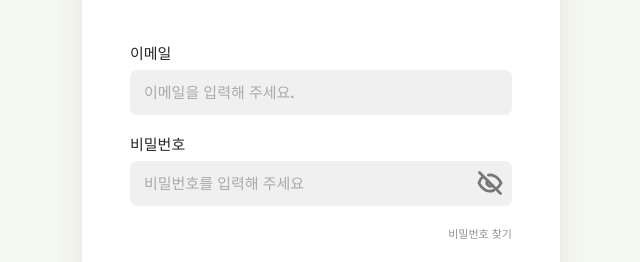
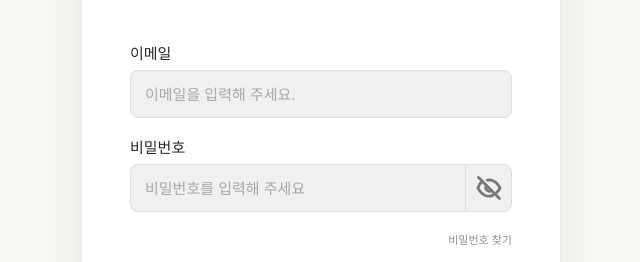
Before and after one commit to HabbitChanllenge/HabbitChallenge-FE, a React (Vite) app: page / in a window 1280 px wide. Shown: the part 169-431 px from the top of the page, without its empty margins (319-959 px from the left). Built offline with nearby package versions, Linux system fonts and the light colour scheme; no server answers.

Commit message:
입력칸 통일

```diff
--- a/src/App.css
+++ b/src/App.css
@@ -228,6 +228,16 @@ input:focus {
   margin-top: auto;
   padding: 13px;
   font-size: 15px;
+}
+.primary-button.recovery-submit:not(.is-ready),
+.primary-button.recovery-submit:not(.is-ready):hover {
+  background: #d7f370;
+  cursor: not-allowed;
+}
+.primary-button.recovery-submit.is-ready,
+.primary-button.recovery-submit.is-ready:hover {
+  background: #95cd1a;
+  cursor: pointer;
 }
 .password-change-form {
   display: flex;
@@ -1753,6 +1763,177 @@ input:focus {
   align-items: end;
   gap: 5px;
   padding: 26px 18px 0;
+}
+
+/* Keep the home preview and full ranking podium on the same scale. */
+.home-ranking-podium,
+.ranking-podium {
+  box-sizing: border-box;
+  width: min(100%, 580px);
+  min-height: 170px;
+  margin: 44px auto 22px;
+  gap: 14px;
+}
+.home-podium-user,
+.ranking-podium .podium-user,
+.ranking-podium .podium-user.first,
+.ranking-podium .podium-user.second,
+.ranking-podium .podium-user.third {
+  box-sizing: border-box;
+  min-height: 145px;
+}
+.home-podium-user.first,
+.ranking-podium .podium-user.first {
+  min-height: 170px;
+}
+.home-podium-user.second,
+.ranking-podium .podium-user.second {
+  min-height: 145px;
+}
+.home-podium-user.third,
+.ranking-podium .podium-user.third {
+  min-height: 110px;
+}
+.home-podium-user .trophy-icon,
+.ranking-podium .podium-user.first .trophy-icon {
+  transform: scale(1.12);
+}
+.home-empty-state button,
+.habit-empty button {
+  min-height: 42px;
+  height: 42px;
+  font-size: 15px;
+}
+
+@media (max-width: 899px) {
+  .home-ranking-podium,
+  .ranking-podium {
+    width: min(100%, 560px);
+    min-height: 140px;
+    margin: 38px auto 20px;
+    gap: 8px;
+  }
+  .home-podium-user,
+  .ranking-podium .podium-user,
+  .ranking-podium .podium-user.first,
+  .ranking-podium .podium-user.second,
+  .ranking-podium .podium-user.third {
+    min-height: 120px;
+  }
+  .home-podium-user.first,
+  .ranking-podium .podium-user.first {
+    min-height: 145px;
+  }
+  .home-podium-user.second,
+  .ranking-podium .podium-user.second {
+    min-height: 120px;
+  }
+  .home-podium-user.third,
+  .ranking-podium .podium-user.third {
+    min-height: 100px;
+  }
+  .home-empty-state button,
+  .habit-empty button {
+    min-height: 46px;
+    height: 46px;
+    font-size: 16px;
+  }
+}
+
+/* Final shared sizing after responsive ranking overrides. */
+.home-ranking-podium,
+.ranking-podium {
+  box-sizing: border-box;
+  width: min(100%, 580px);
+  min-height: 170px;
+  margin: 44px auto 22px;
+  gap: 14px;
+}
+.home-podium-user,
+.ranking-podium .podium-user,
+.ranking-podium .podium-user.first,
+.ranking-podium .podium-user.second,
+.ranking-podium .podium-user.third { box-sizing: border-box; min-height: 145px; }
+.home-podium-user.first,
+.ranking-podium .podium-user.first { min-height: 170px; }
+.home-podium-user.second,
+.ranking-podium .podium-user.second { min-height: 145px; }
+.home-podium-user.third,
+.ranking-podium .podium-user.third { min-height: 110px; }
+.home-podium-user .trophy-icon,
+.ranking-podium .podium-user.first .trophy-icon { transform: scale(1.12); }
+.home-empty-state button,
+.habit-empty button { min-height: 42px; height: 42px; font-size: 15px; }
+.home-empty-state { grid-template-rows: auto 42px; }
+@media (max-width: 899px) {
+  .home-ranking-podium,
+  .ranking-podium { width: min(100%, 560px); min-height: 140px; margin: 38px auto 20px; gap: 8px; }
+  .home-podium-user,
+  .ranking-podium .podium-user,
+  .ranking-podium .podium-user.first,
+  .ranking-podium .podium-user.second,
+  .ranking-podium .podium-user.third { min-height: 120px; }
+  .home-podium-user.first,
+  .ranking-podium .podium-user.first { min-height: 145px; }
+  .home-podium-user.second,
+  .ranking-podium .podium-user.second { min-height: 120px; }
+  .home-podium-user.third,
+  .ranking-podium .podium-user.third { min-height: 100px; }
+  .home-empty-state button,
+  .habit-empty button { min-height: 46px; height: 46px; font-size: 16px; }
+  .home-empty-state { grid-template-rows: auto 46px; }
+}
+
+/* Keep password input and visibility control inside one clean field. */
+.input-wrap {
+  box-sizing: border-box;
+  min-height: 48px;
+  align-items: stretch;
+  border: 2px solid #95cd1a;
+  border-radius: 10px;
+  outline: 0;
+  background: #f8fceb;
+}
+.input-wrap:focus-within {
+  border-color: #83b90a;
+  outline: 0;
+  box-shadow: 0 0 0 2px rgb(149 205 26 / 18%);
+}
+.input-wrap.has-error {
+  border-color: #ff7474;
+  outline: 0 !important;
+  box-shadow: 0 0 0 2px rgb(255 116 116 / 14%);
+}
+.input-wrap input,
+.input-wrap input:focus {
+  box-sizing: border-box;
+  min-width: 0;
+  min-height: 44px;
+  padding: 10px 14px;
+  border: 0;
+  border-radius: 0;
+  outline: 0 !important;
+  background: transparent;
+  box-shadow: none;
+  font-size: 15px;
+  line-height: 1.4;
+}
+.input-wrap .visibility-button {
+  box-sizing: border-box;
+  flex: 0 0 48px;
+  width: 48px;
+  min-height: 44px;
+  height: auto;
+  border: 0;
+  border-left: 1px solid rgb(149 205 26 / 35%);
+  border-radius: 0;
+  outline: 0;
+  box-shadow: none;
+}
+.input-wrap .visibility-button:focus,
+.input-wrap .visibility-button:focus-visible {
+  outline: 0;
+  box-shadow: none;
 }
 .podium-user {
   position: relative;
@@ -3458,3 +3639,146 @@ input:focus {
     margin-top: 52px;
   }
 }
+
+/* Auth fields share the login email field's dimensions and focus treatment. */
+.auth-form .field,
+.password-change-form .password-change-field {
+  gap: 7px;
+  font-size: 15px;
+}
+.auth-form .field > input,
+.password-change-field .password-change-input {
+  box-sizing: border-box;
+  width: 100%;
+  min-width: 0;
+  min-height: 48px;
+  border: 1px solid #dedede;
+  border-radius: 8px;
+  background: #f0f0f0;
+  color: #282828;
+  font-family: inherit;
+  font-size: 15px;
+  font-weight: 400;
+  line-height: 1.4;
+}
+.auth-form .field > input {
+  padding: 12px 14px;
+  outline: 0;
+}
+.auth-form .field > input:focus {
+  border-color: #95cd1a;
+  outline: 0;
+  background: #f8fceb;
+  box-shadow: 0 0 0 2px rgb(149 205 26 / 18%);
+}
+.auth-form .field > input.has-error {
+  border-color: #ff7474;
+  outline: 0 !important;
+  box-shadow: 0 0 0 2px rgb(255 116 116 / 14%);
+}
+.auth-form .field > .input-wrap,
+.password-change-field .password-change-input {
+  display: flex;
+  align-items: stretch;
+  overflow: hidden;
+  border: 1px solid #dedede;
+  border-radius: 8px;
+  outline: 0;
+  background: #f0f0f0;
+  box-shadow: none;
+}
+.auth-form .field > .input-wrap:focus-within,
+.password-change-field .password-change-input:focus-within {
+  border-color: #95cd1a;
+  outline: 0;
+  background: #f8fceb;
+  box-shadow: 0 0 0 2px rgb(149 205 26 / 18%);
+}
+.auth-form .field > .input-wrap.has-error,
+.password-change-field .password-change-input.has-error {
+  border-color: #ff7474;
+  outline: 0 !important;
+  box-shadow: 0 0 0 2px rgb(255 116 116 / 14%);
+}
+.auth-form .field > .input-wrap input,
+.password-change-field .password-change-input input,
+.auth-form .field > .input-wrap input:focus,
+.password-change-field .password-change-input input:focus {
+  flex: 1 1 auto;
+  width: auto;
+  min-width: 0;
+  min-height: 46px;
+  padding: 12px 14px;
+  border: 0;
+  border-radius: 0;
+  outline: 0 !important;
+  background: transparent;
+  box-shadow: none;
+  font-family: inherit;
+  font-size: 15px;
+  font-weight: 400;
+  line-height: 1.4;
+}
+.auth-form .visibility-button,
+.password-change-field .password-eye {
+  box-sizing: border-box;
+  flex: 0 0 46px;
+  width: 46px;
+  min-height: 46px;
+  height: auto;
+  border: 0;
+  border-left: 1px solid #dedede;
+  border-radius: 0;
+  outline: 0;
+  box-shadow: none;
+}
+.auth-form .visibility-button:focus,
+.auth-form .visibility-button:focus-visible,
+.password-change-field .password-eye:focus,
+.password-change-field .password-eye:focus-visible {
+  outline: 0;
+  box-shadow: none;
+}
+.password-change-form { padding-inline: 32px; }
+
+/* Final shared sizing after responsive ranking overrides. */
+.home-ranking-podium,
+.ranking-podium {
+  box-sizing: border-box;
+  width: min(100%, 580px);
+  min-height: 170px;
+  margin: 44px auto 22px;
+  gap: 14px;
+}
+.home-podium-user,
+.ranking-podium .podium-user,
+.ranking-podium .podium-user.first,
+.ranking-podium .podium-user.second,
+.ranking-podium .podium-user.third { box-sizing: border-box; min-height: 145px; }
+.home-podium-user.first,
+.ranking-podium .podium-user.first { min-height: 170px; }
+.home-podium-user.second,
+.ranking-podium .podium-user.second { min-height: 145px; }
+.home-podium-user.third,
+.ranking-podium .podium-user.third { min-height: 110px; }
+.home-podium-user .trophy-icon,
+.ranking-podium .podium-user.first .trophy-icon { transform: scale(1.12); }
+.home-empty-state button,
+.habit-empty button { min-height: 42px; height: 42px; font-size: 15px; }
+@media (max-width: 899px) {
+  .home-ranking-podium,
+  .ranking-podium { width: min(100%, 560px); min-height: 140px; margin: 38px auto 20px; gap: 8px; }
+  .home-podium-user,
+  .ranking-podium .podium-user,
+  .ranking-podium .podium-user.first,
+  .ranking-podium .podium-user.second,
+  .ranking-podium .podium-user.third { min-height: 120px; }
+  .home-podium-user.first,
+  .ranking-podium .podium-user.first { min-height: 145px; }
+  .home-podium-user.second,
+  .ranking-podium .podium-user.second { min-height: 120px; }
+  .home-podium-user.third,
+  .ranking-podium .podium-user.third { min-height: 100px; }
+  .home-empty-state button,
+  .habit-empty button { min-height: 46px; height: 46px; font-size: 16px; }
+}
--- a/src/components/HabitCard.jsx
+++ b/src/components/HabitCard.jsx
@@ -42,7 +42,10 @@ export default function HabitCard({ habit, onEdit, onToggleCheck }) {
         </button>
         <div className="habit-streak-button">
           <span>연속 성공</span>
-          <strong>{displayedStreak}{habit.frequency === "일주일" ? "주" : "일"}</strong>
+          <strong>
+            {displayedStreak}
+            {habit.frequency === "일주일" ? "주" : "일"}
+          </strong>
         </div>
       </div>
       {showChecks && (
--- a/src/pages/PasswordRecovery.jsx
+++ b/src/pages/PasswordRecovery.jsx
@@ -28,6 +28,8 @@ export default function PasswordRecovery({ onBack, onComplete }) {
     attempted && passwordPattern.test(password) && password !== confirm
       ? "비밀번호가 일치하지 않습니다."
       : "";
+  const canReset =
+    verified && passwordPattern.test(password) && password === confirm;
   const requestCode = async () => {
     if (!emailPattern.test(email)) return;
     setLoading(true);
@@ -157,11 +159,11 @@ export default function PasswordRecovery({ onBack, onComplete }) {
         </p>
       )}
       <button
-        className="primary-button recovery-submit"
+        className={`primary-button recovery-submit ${canReset ? "is-ready" : ""}`}
         type="submit"
-        disabled={loading}
+        disabled={loading || !canReset}
       >
-        {loading ? "처리 중…" : "비밀번호 변경하기"}
+        {loading ? "\uCC98\uB9AC \uC911\u2026" : "\uCC3E\uAE30"}
       </button>
     </form>
   );
```
